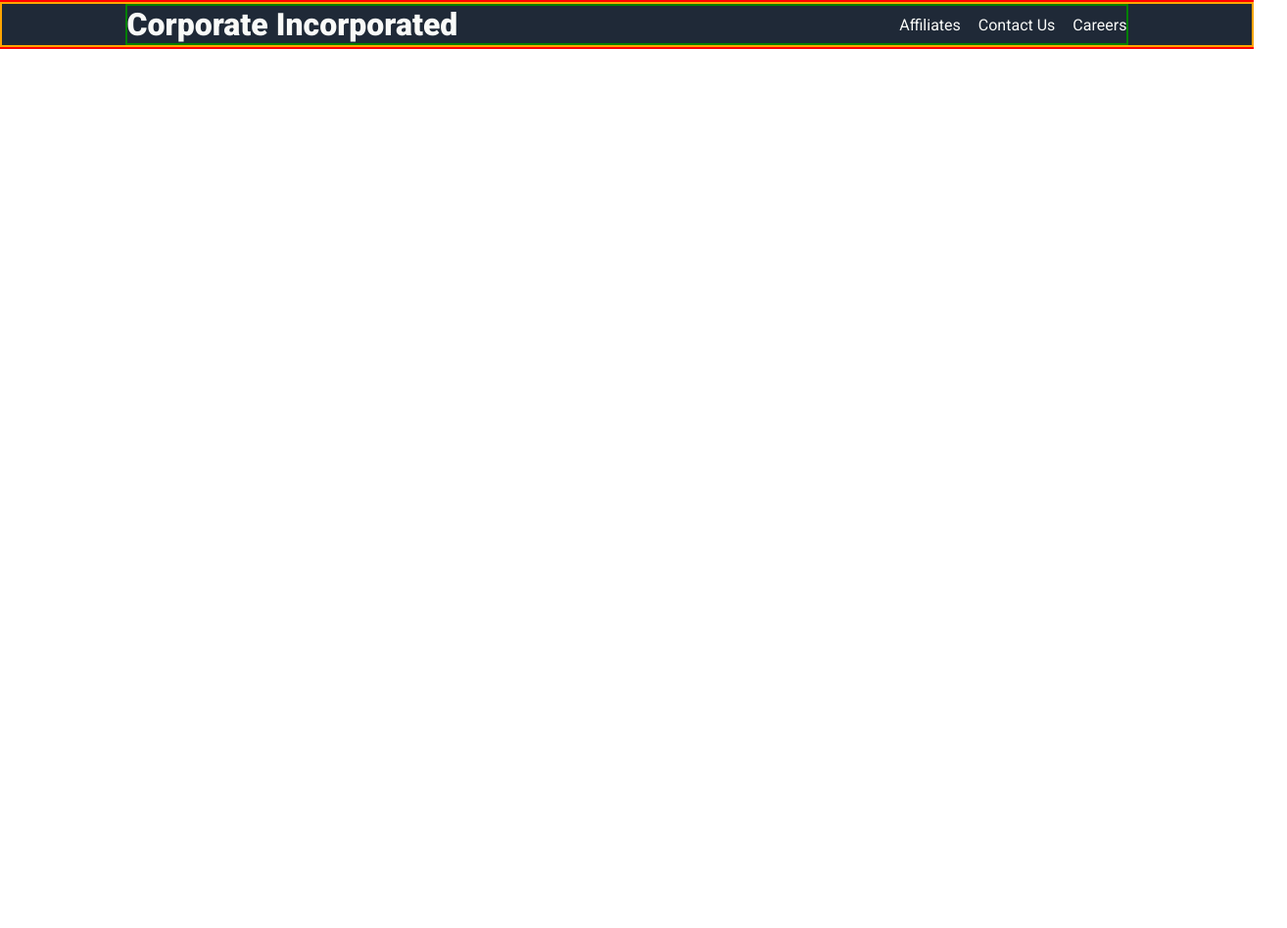
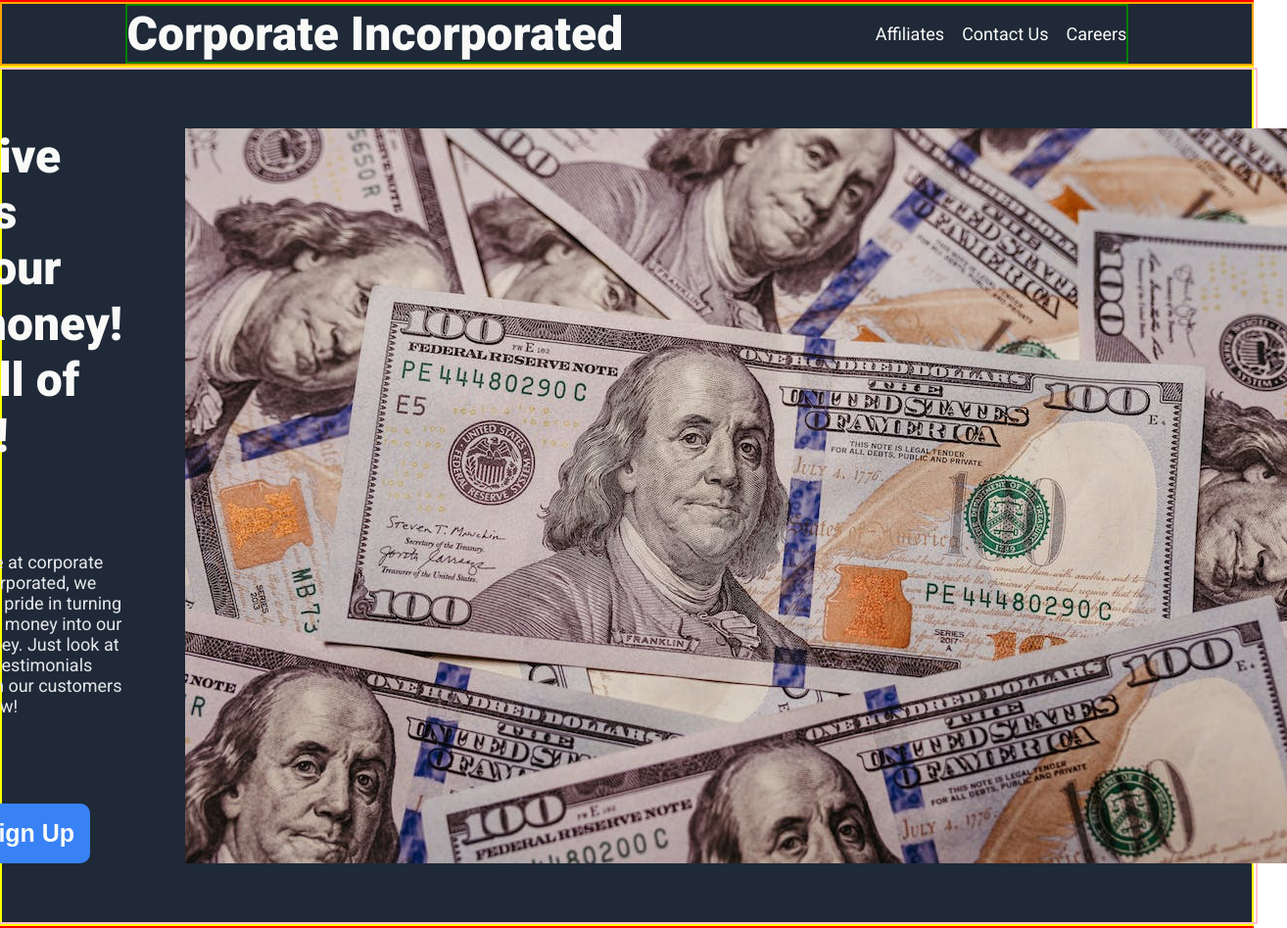
Before and after one commit to SnardDog/Landing-Page, a plain HTML site: page index.html in a window 1280 px wide. Shown: the whole page at 98% size, 1314 px wide, since content can reach past the window. Before the commit the page ends 800 px from the top, so only its background shows below. Drawn offline with Linux system fonts and the light colour scheme.

Commit message:
Added CSS/HTML for hero section

```diff
--- a/index.html
+++ b/index.html
@@ -12,13 +12,25 @@
         <div class="header-box">
         <div class="header">
             <h1>Corporate Incorporated</h1>
-            <ul>
-             <li href="#">Affiliates</li>
-             <li href="#">Contact Us</li>
-             <li href="#">Careers</li>
-            </ul>
+                <ul>
+                <a href="#">Affiliates</a>
+                <a href="#">Contact Us</a>
+                 <a href="#">Careers</a>
+                </ul>
         </div>
         </div>
+        <div class="hero-box">
+            <div class="hero">
+            <div class="hero-left">
+                <h1>Give us your money! All of it!</h1>
+                <p>Here at corporate incorporated, we take pride in turning your money into our money. Just look at the testimonials from our customers below!</p>
+                <button>Sign Up</button>
+            </div>
+                <img src="images/moneypile.png" alt="A pile of money">
+           </div>
+        </div>
+
+    </div>
 
     </div>
 </body>
--- a/style.css
+++ b/style.css
@@ -30,13 +30,71 @@ margin: 0;
     display: flex;
     justify-content: space-between;
     align-items: center;
-    width:80%;
+    flex-basis:80%;
+    font-size: 24px;
 
 }
 
 .header ul {
     display: flex;
-    text-decoration: none;
-    list-style: none;
+    font-size: 18px;
     gap: 18px;
 }
+
+.header ul a {
+    list-style: none;
+    text-decoration: none;
+    color: #F9FAF8;
+}
+
+.hero-box {
+    background-color: #1F2937;
+    border: 2px solid yellow;
+    display: flex;
+    width: 100%;
+    justify-content: center;
+    align-items: center;
+}
+
+.hero {
+    display: flex;
+    flex-basis:80%;
+    border: 2px solid pink;
+    padding-top: 60px;
+    padding-bottom: 60px;
+    justify-content: center;
+}
+
+.hero-left {
+    display: flex;
+    flex-direction: column;
+    justify-content: space-between;
+    align-items: flex-start;
+    padding-right: 5%;
+}
+
+.hero-left h1 {
+    color:#F9FAF8;
+    font-size: 48px;
+    font-weight: 900;
+
+}
+
+.hero-left p {
+    color: #E5E7EB;
+    font-size: 18px;
+}
+
+.hero-left button {
+    background-color: #3882F6;
+    color: #F9FAF8;
+    padding: 16px;
+    font-weight: 700;
+    border: none;
+    border-radius: 10px;
+    font-size: 25px;
+}
+.hero img {
+    flex-basis: 40%;
+
+}
```
